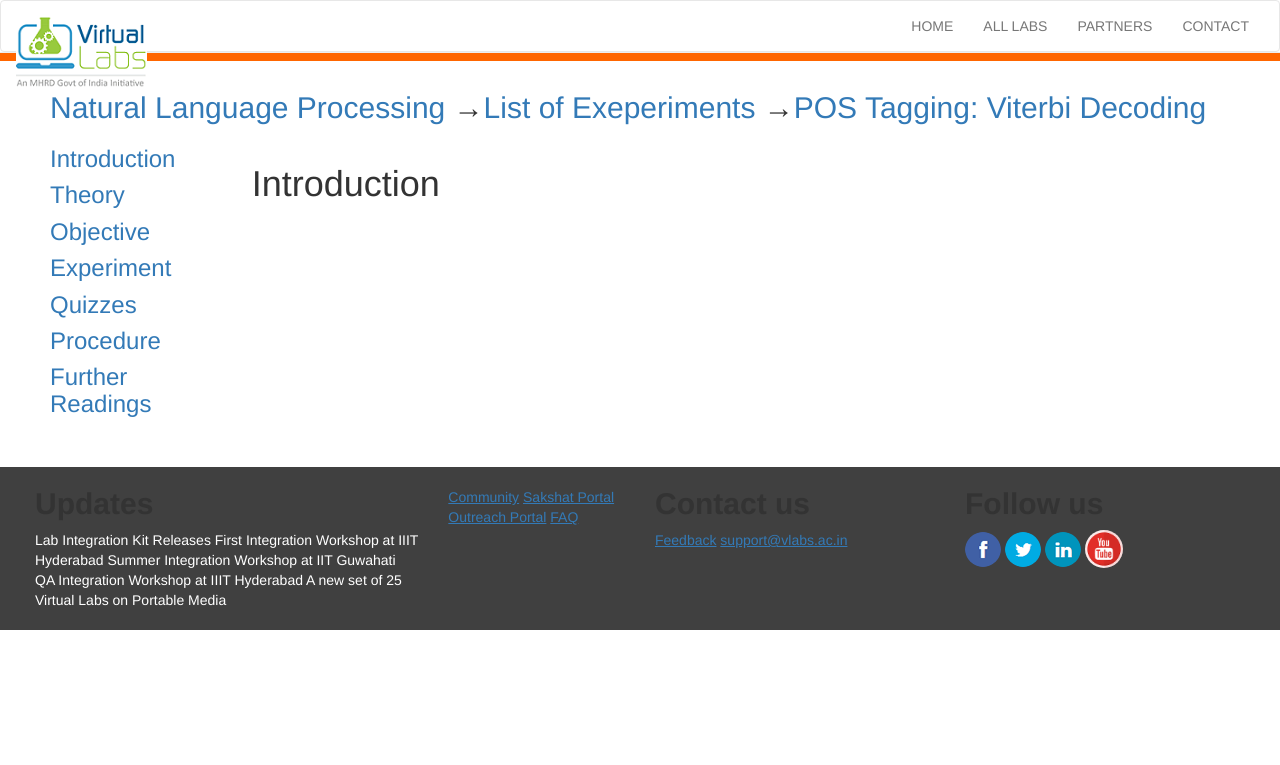
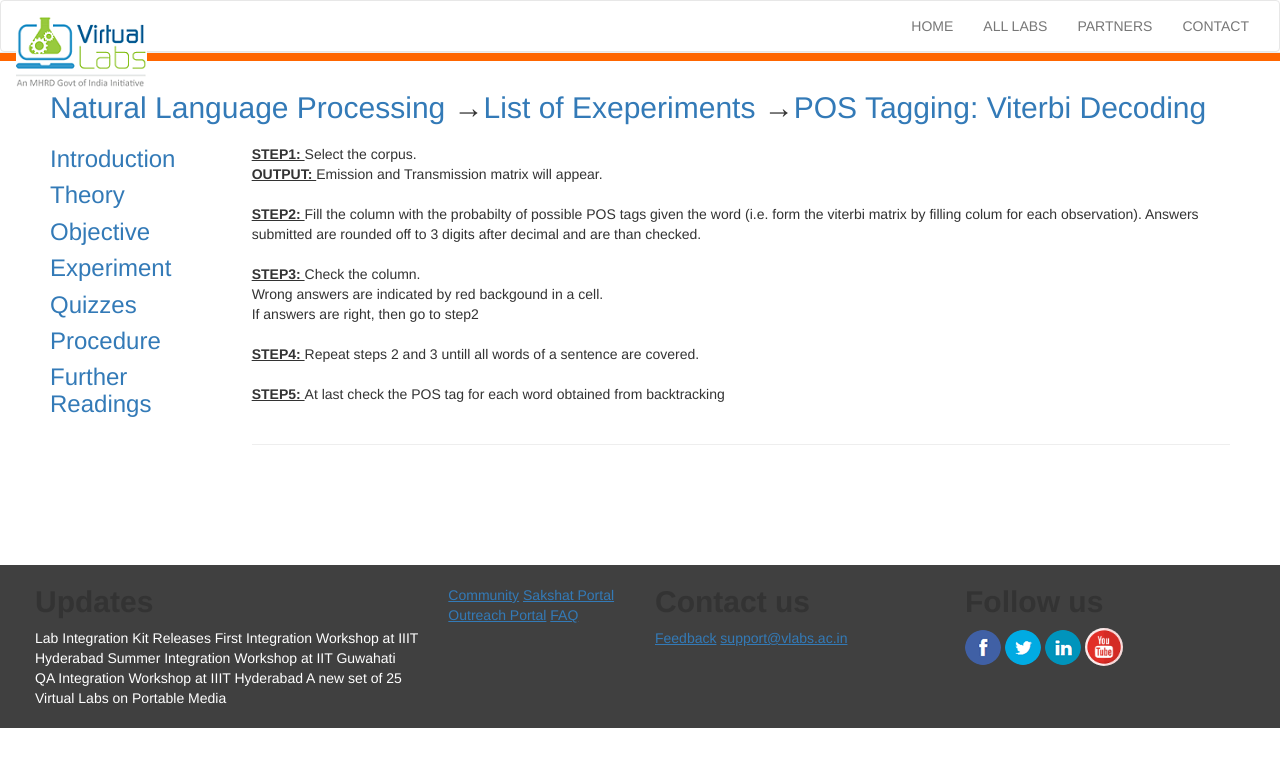
Before and after one commit to mushie101/Assignment4_Ass4, a Flask app: page /Procedure/ in a window 1280 px wide. Shown: the top 765 px of the page. Run offline with Flask 2, Linux system fonts and the light colour scheme; some libraries are stand-ins or nearby versions.

Commit message:
Procedure

```diff
--- a/app/everything/templates/procedure.html
+++ b/app/everything/templates/procedure.html
@@ -1,4 +1,20 @@
 {% extends "temp.html" %}
 {% block content %}
-	<h1> Introduction </h1>
+	<div class="content" id="experiment-article-section-6-content">
+		<b><u>STEP1: </u></b>Select the corpus.<br/>
+		<b><u>OUTPUT: </u></b>Emission and Transmission matrix will appear.<br/><br/>
+		<b><u>STEP2: </u></b>Fill the column with the probabilty of possible POS tags given the word (i.e. form the viterbi matrix by filling colum for each observation). Answers submitted are rounded off to 3 digits after decimal and are than checked.<br/><br/>
+		<b><u>STEP3: </u></b>Check the column.<br/>
+		Wrong answers are indicated by red backgound in a cell.<br/>
+		If answers are right, then go to step2<br/><br/>
+		<b><u>STEP4: </u></b>Repeat steps 2 and 3 untill all words of a sentence are covered.<br/><br/>
+		<b><u>STEP5: </u></b>At last check the POS tag for each word obtained from backtracking
+		<br/>
+		<br/>
+		<hr>
+		</hr>
+		</br>
+		</br>
+		</br>
+	</div>
 {% endblock content %}
```
